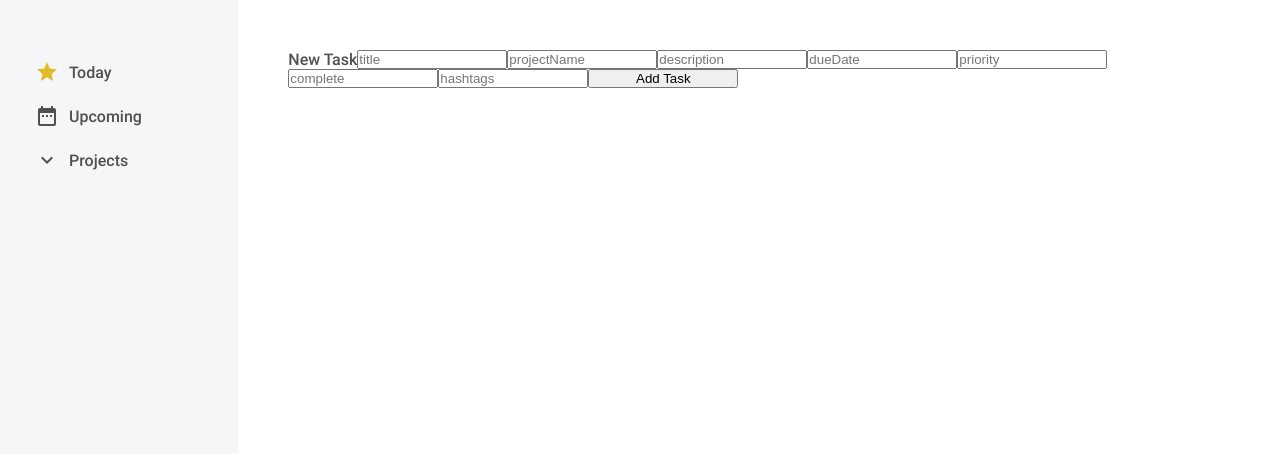
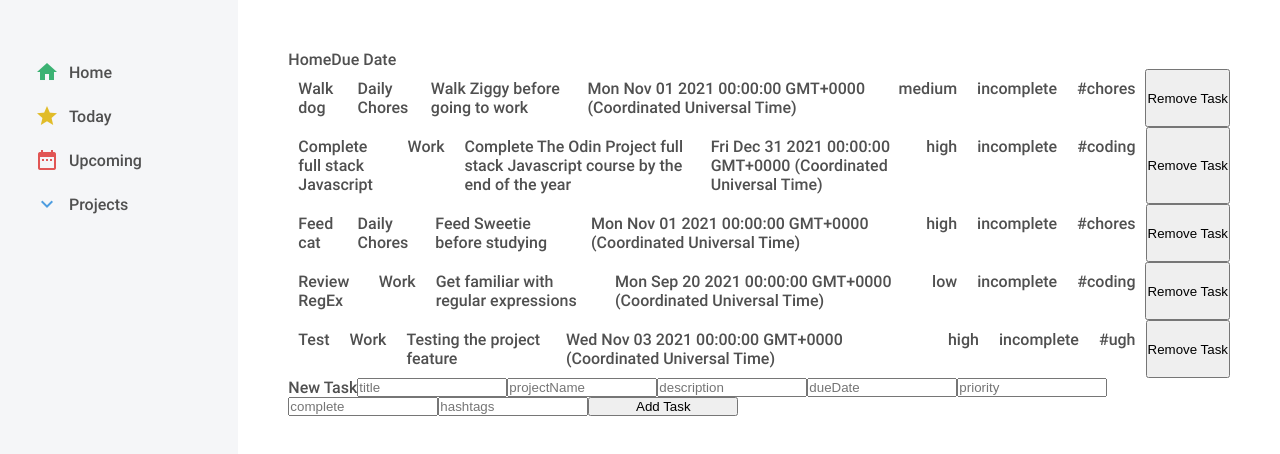
Before and after one commit to kimsjason/todo-list, a website built with webpack: page src/template.html in a window 1280 px wide. Built offline with nearby package versions, Linux system fonts and the light colour scheme.

Commit message:
Update sidebar ids and task content header

```diff
--- a/src/template.html
+++ b/src/template.html
@@ -7,12 +7,20 @@
     </head>
     <body>
         <div class='sidebar'>
+            <div class='home'><span class='material-icons' id='home'>home</span>Home</div>
             <div class='today'><span class='material-icons' id='star'>star</span>Today</div>
-            <div class='upcoming'><span class='material-icons' id='date-range'>date_range</span>Upcoming</div>
-            <div class='projects'><span class='material-icons' id='expand-more'>expand_more</span>Projects</div>
+            <div class='upcoming'><span class='material-icons' id='upcoming'>date_range</span>Upcoming</div>
+            <div class='projects'><span class='material-icons' id='projects'>expand_more</span>
+                Projects
+                <div class='dropdown hidden'></div>
+            </div>
         </div>
         <div class='content'>
-            <div class='tasks'>
+            <div class='tasks-header'>
+                <div class='header-name'>Home</div>
+                <div class='header-date'>Due Date</div>
+            </div>
+            <div class='task-content'>
 
             </div>
         </div>
```
